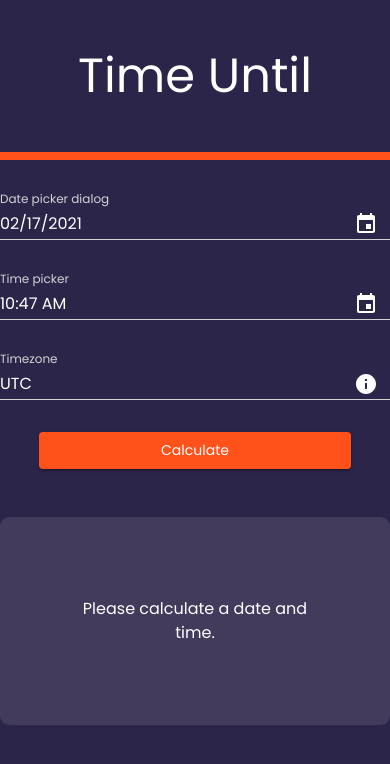
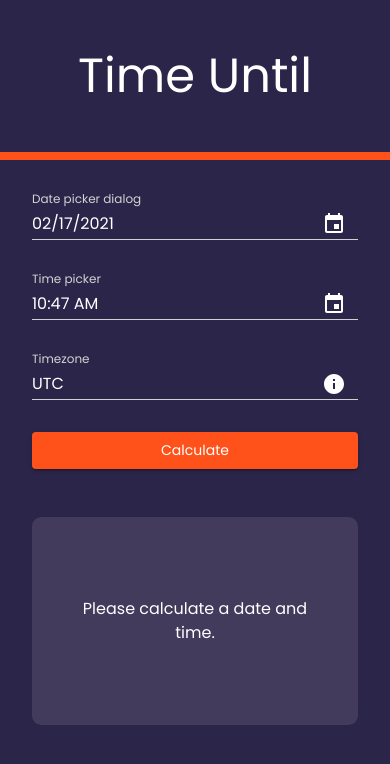
Before and after one commit to denzeltl/time-until, a React (Create React App) app: page / in a window 390 px wide. Shown: the top 764 px of the page. Built offline with nearby package versions, Linux system fonts and the light colour scheme.

Commit message:
Make responsive

```diff
--- a/src/components/FormSection.tsx
+++ b/src/components/FormSection.tsx
@@ -11,7 +11,6 @@ import ResultDisplay from "./ResultDisplay";
 const useStyles = makeStyles((theme) => ({
     formInput: {
         width: "100%",
-
         "& .MuiInput-underline:hover:not(.Mui-disabled):before": {
             borderBottom: "2px solid #fff",
         },
@@ -24,7 +23,7 @@ const useStyles = makeStyles((theme) => ({
     },
     formButton: {
         margin: "0 auto",
-        width: "80%",
+        width: "100%",
         textTransform: "capitalize",
         "&.Mui-disabled": {
             cursor: "not-allowed",
@@ -214,7 +213,7 @@ function FormSection() {
     return (
         <MuiPickersUtilsProvider utils={MomentUtils}>
             <Grid container justify="space-between" alignItems={"center"} spacing={4}>
-                <Grid item xs={12} lg={3}>
+                <Grid item xs={12} md={4} lg={3}>
                     <KeyboardDatePicker
                         id="date-picker-dialog"
                         label="Date picker dialog"
@@ -228,7 +227,7 @@ function FormSection() {
                         }}
                     />
                 </Grid>
-                <Grid item xs={12} lg={3}>
+                <Grid item xs={12} md={4} lg={3}>
                     <KeyboardTimePicker
                         id="time-picker"
                         label="Time picker"
@@ -241,7 +240,7 @@ function FormSection() {
                         }}
                     />
                 </Grid>
-                <Grid item xs={12} lg={3} className={classes.tzInputContainer}>
+                <Grid item xs={12} md={4} lg={3} className={classes.tzInputContainer}>
                     <TextField id="timezone-text" label="Timezone" color="secondary" defaultValue={clientTz} onChange={handleTzChange} className={classes.formInput} />
                     <IconButton aria-label="info" className={classes.infoButton} onClick={handlePopoverClick}>
                         <InfoIcon style={{ color: "#fff" }} />
@@ -278,7 +277,7 @@ function FormSection() {
                         </Typography>
                     </Popover>
                 </Grid>
-                <Grid item xs={12} lg={3} className={classes.buttonGrid}>
+                <Grid item xs={12} md={12} lg={3} className={classes.buttonGrid}>
                     <Button variant="contained" color="secondary" onClick={handleButtonClick} className={classes.formButton} disabled={loading}>
                         Calculate
                     </Button>
--- a/src/components/ResultDisplay.tsx
+++ b/src/components/ResultDisplay.tsx
@@ -11,12 +11,31 @@ const useStyles = makeStyles((theme) => ({
         borderRadius: "0.6rem",
         padding: "5rem",
         textAlign: "center",
+        [theme.breakpoints.down("xs")]: {
+            padding: "5rem 3rem",
+        },
     },
     timeResult: {
         padding: "3rem",
+        [theme.breakpoints.down("sm")]: {
+            padding: "2rem",
+        },
+        [theme.breakpoints.down("xs")]: {
+            padding: "0",
+        },
+    },
+    resultTime: {
+        [theme.breakpoints.down("xs")]: {
+            fontSize: "3.25rem",
+            padding: "2rem 0 0",
+        },
     },
     resultSentence: {
         marginTop: "0.5rem",
+        [theme.breakpoints.down("xs")]: {
+            fontSize: "1.2rem",
+            padding: " 0 2rem 2rem",
+        },
     },
 }));
 
@@ -50,7 +69,9 @@ const ResultDisplay: React.FC<ResultDisplayProps> = ({ timeResult, positiveCount
                 </Typography>
             ) : (
                 <div>
-                    <Typography variant="h2">{timeResult}</Typography>
+                    <Typography variant="h2" className={classes.resultTime}>
+                        {timeResult}
+                    </Typography>
                     <Typography variant="h6" className={classes.resultSentence}>
                         {positiveCountdown ? "left until" : "have passed since"} {moment(selectedTime).format("h:mm A")} of {moment(selectedDate).format("MMMM D YYYY")} in {clientTz} timezone
                     </Typography>
--- a/src/components/Wrapper.tsx
+++ b/src/components/Wrapper.tsx
@@ -16,7 +16,8 @@ const useStyles = makeStyles((theme) => ({
             maxWidth: "600px",
         },
         [theme.breakpoints.down("xs")]: {
-            maxWidth: "390px",
+            maxWidth: "450px",
+            padding: "2rem",
         },
     },
 }));
--- a/src/index.tsx
+++ b/src/index.tsx
@@ -29,10 +29,10 @@ const theme = createMuiTheme({
     breakpoints: {
         values: {
             xs: 0,
-            sm: 480,
-            md: 768,
-            lg: 992,
-            xl: 1200,
+            sm: 660,
+            md: 880,
+            lg: 1090,
+            xl: 1270,
         },
     },
     overrides: {
```
Also changed, not shown: src/components/test.tsx (added).
